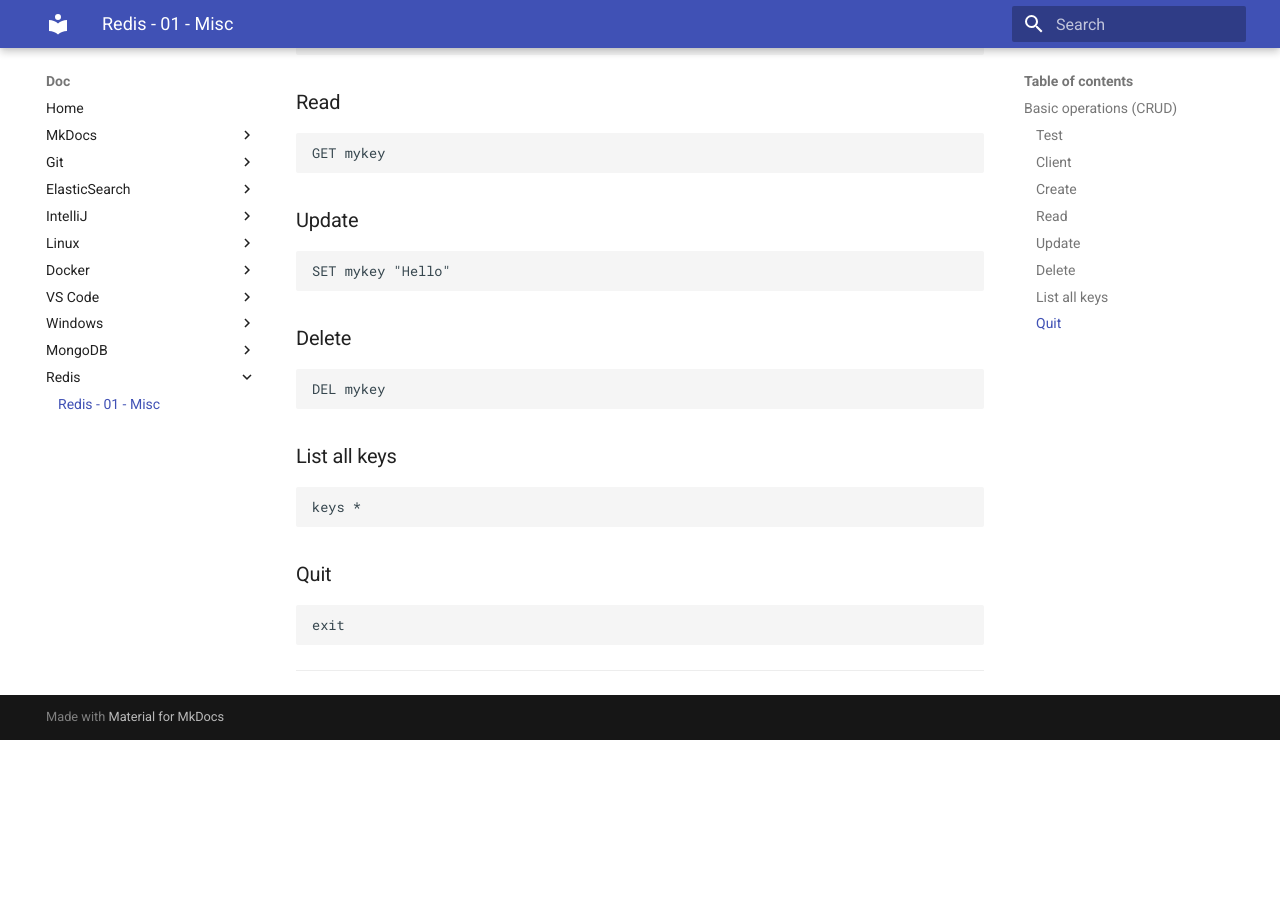
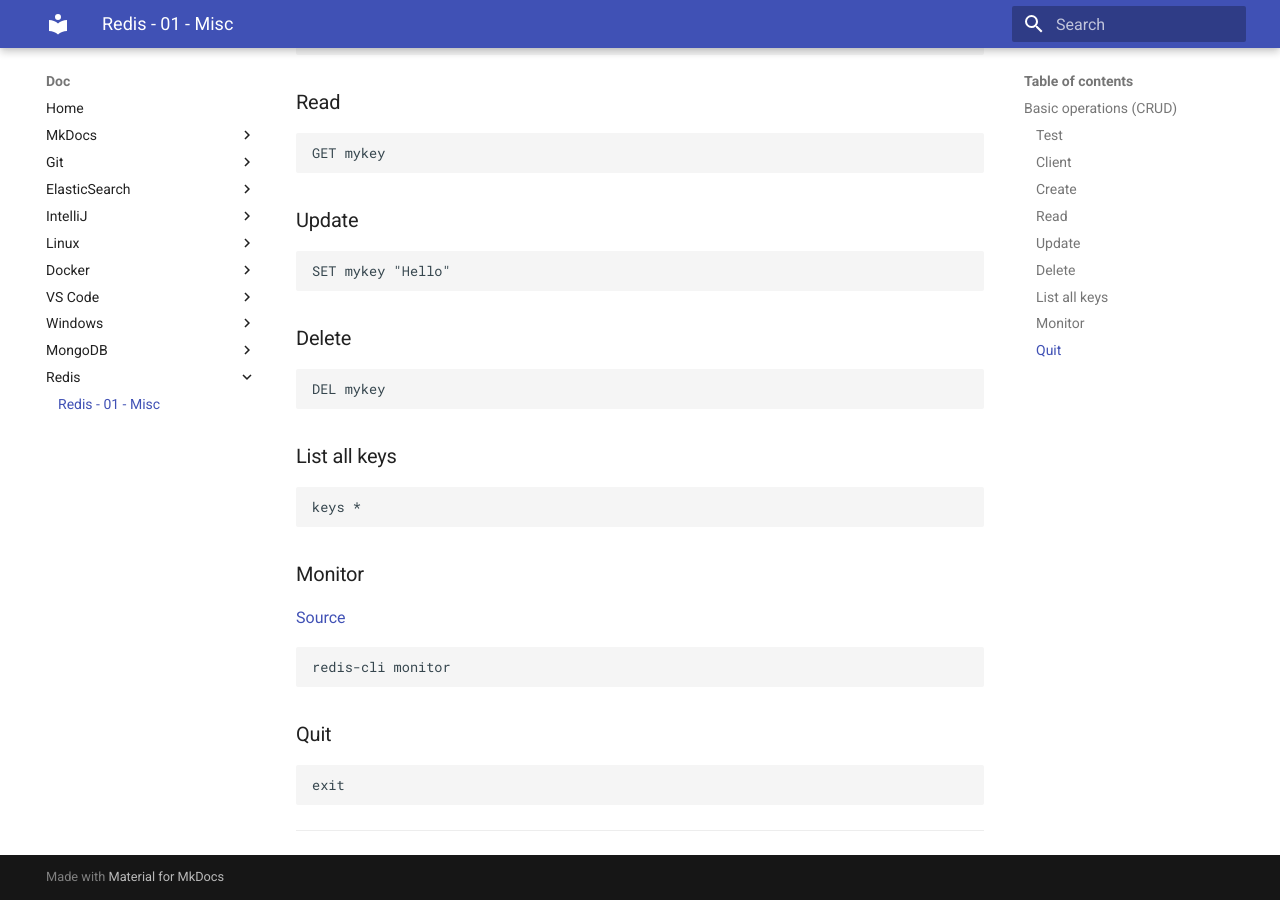
Before and after one commit to oldu73/doc, an MkDocs documentation site: the page built from docs/redis/1-redis-misc.md, in a window 1280 px wide and 900 px high, scrolled down 597 px. Built offline with MkDocs 1.6.1 and Material for MkDocs 9.7.7, drawn with Linux system fonts in a browser that asks for light colours; before the commit the page ends 1337 px from its top, so only the background shows below that.

Commit message:
redis - misc - monitor

````diff
--- a/docs/redis/1-redis-misc.md
+++ b/docs/redis/1-redis-misc.md
@@ -48,6 +48,14 @@
 keys *
 ```
 
+### Monitor
+
+[Source](https://redis.io/commands/MONITOR)
+
+```console
+redis-cli monitor
+```
+
 ### Quit
 
 ```console
````
